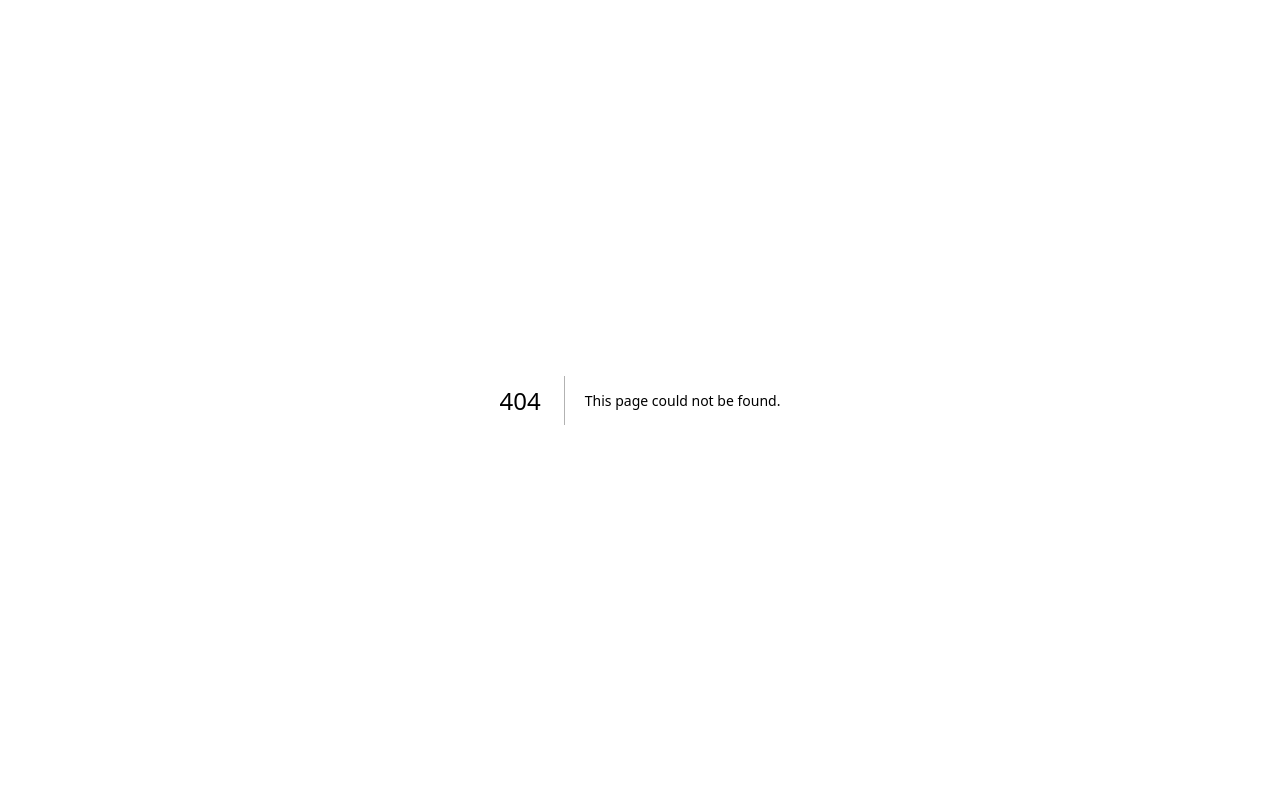
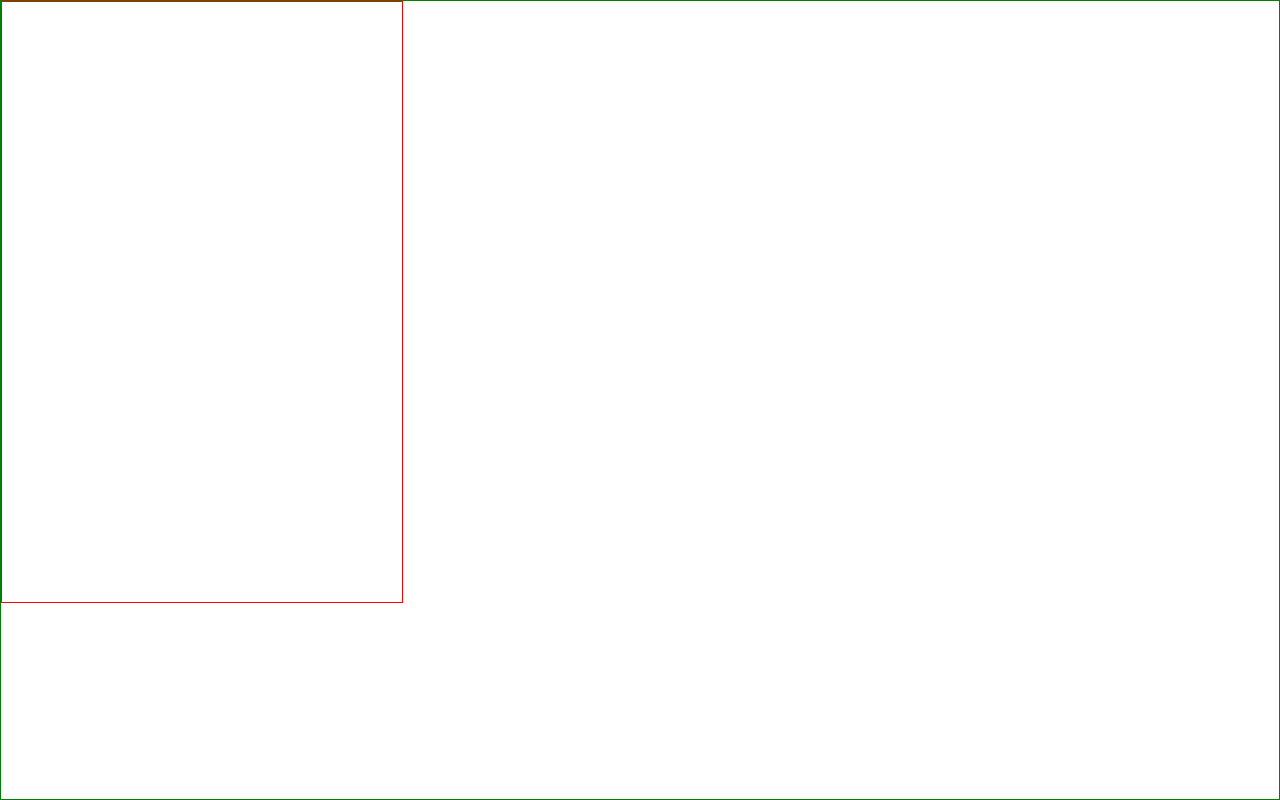
Before and after one commit to ashakirzianov/ashakirzianov-com, a Next.js app: page /knot in a window 1280 px wide. Before the commit this address had no page. Built offline with nearby package versions, Linux system fonts and the light colour scheme.

Commit message:
useSketcher hook

```diff
--- a/components/Canvas.tsx
+++ b/components/Canvas.tsx
@@ -9,11 +9,22 @@ export type RenderFrameFunc = (props: RenderFrameProps) => void;
 export type CanvasProps = {
     renderFrame: RenderFrameFunc,
     fps?: number,
+    width: number,
+    height: number,
+    className?: string,
 };
-export function Canvas({ renderFrame, fps }: CanvasProps) {
+export function Canvas({
+    renderFrame, fps, className,
+    width, height,
+}: CanvasProps) {
+    let divRef = useRef<HTMLDivElement>(null);
     let canvasRef = useRef<HTMLCanvasElement>(null);
     useEffect(() => {
-        if (!canvasRef.current) return;
+        let timeoutId: any = undefined;
+        if (!canvasRef.current || !divRef.current) return;
+        // let { width, height } = divRef.current.getBoundingClientRect();
+        // canvasRef.current.width = width;
+        // canvasRef.current.height = height;
         let context = canvasRef.current.getContext('2d');
         if (!context) return;
         if (fps) {
@@ -28,7 +39,11 @@ export function Canvas({ renderFrame, fps }: CanvasProps) {
                         width: canvasRef.current.width,
                         height: canvasRef.current.height,
                     });
-                    setTimeout(loop, period);
+                    if (timeoutId) {
+                        // clearTimeout(timeoutId);
+                        timeoutId = undefined;
+                    }
+                    timeoutId = setTimeout(loop, period);
                 });
             }
             loop();
@@ -39,6 +54,22 @@ export function Canvas({ renderFrame, fps }: CanvasProps) {
                 height: canvasRef.current.height,
             });
         }
-    }, [canvasRef.current]);
-    return <canvas ref={canvasRef} />;
+
+        // return function clear() {
+        //     if (timeoutId) {
+        //         clearTimeout(timeoutId);
+        //     }
+        // }
+    }, [canvasRef.current, divRef.current]);
+    return <div ref={divRef} className={className}>
+        <canvas
+            ref={canvasRef}
+            width={width}
+            height={height} />
+        <style jsx>{`
+        canvas {
+            border: 1px solid red;
+        }
+        `}</style>
+    </div>;
 }
--- /dev/null
+++ b/hooks/sketcher.ts
@@ -0,0 +1,15 @@
+import { RenderFrameFunc } from "@/components/Canvas";
+import { StartUniverseOut } from "@/sketcher";
+import { useEffect, useLayoutEffect, useRef } from "react";
+
+function noop() { }
+export function useSketcher(starter: () => StartUniverseOut) {
+    let outRef = useRef<RenderFrameFunc>();
+    useEffect(() => {
+        let { renderFrame } = starter();
+        outRef.current = renderFrame;
+    }, []);
+    return {
+        renderFrame: outRef.current ? outRef.current : noop,
+    };
+}
--- a/pages/index.tsx
+++ b/pages/index.tsx
@@ -1,7 +1,5 @@
 import Head from 'next/head'
-import Image from 'next/image'
 import { Inter } from '@next/font/google'
-import styles from '@/styles/Home.module.css'
 
 const inter = Inter({ subsets: ['latin'] })
 
--- /dev/null
+++ b/pages/knot.tsx
@@ -0,0 +1,46 @@
+import { Canvas } from "@/components/Canvas";
+import { useSketcher } from "@/hooks/sketcher";
+import knot from "@/sketches/knot";
+import Head from "next/head";
+
+function KnotComp() {
+    let { renderFrame } = useSketcher(() => knot({
+        count: 8,
+        velocityAmp: 0.5,
+        radiusRange: { min: 0.5, max: 5 },
+        color: 'orange',
+    }));
+    return <Canvas
+        renderFrame={props => {
+            renderFrame(props);
+            console.log('here')
+        }}
+        fps={30}
+        width={400}
+        height={600}
+    />
+}
+
+export default function KnotSketch() {
+    return (
+        <>
+            <Head>
+                <title>Knot</title>
+                <meta name="description" content="Knot sketch" />
+                <meta name="viewport" content="width=device-width, initial-scale=1" />
+            </Head>
+            <main>
+                <div className="sketch">
+                    <KnotComp />
+                </div>
+            </main>
+            <style jsx>{`
+            .sketch {
+                border: 1px solid green;
+                width: 100vw;
+                height: 100vh;
+            }
+            `}</style>
+        </>
+    )
+}
--- /dev/null
+++ b/sketches/knot.ts
@@ -0,0 +1,57 @@
+import {
+  velocityStep, combineLaws, gravity,
+  startUniverse, drawObjectAsCircle, drawObjects,
+  renderFromTransforms, centerOnMidpoint, zoomToFit, Universe, random3d, randomRange, NumRange, Color,
+} from '../sketcher';
+
+export default function knot({
+  count, radiusRange, velocityAmp, color,
+}: {
+  count: number,
+  radiusRange: NumRange,
+  velocityAmp: number,
+  color: Color,
+}) {
+  let { renderFrame } = startUniverse({
+    universe: function (): Universe {
+      let dimensions = {
+        x: { min: -100, max: 100 },
+        y: { min: -100, max: 100 },
+        z: { min: -100, max: 100 },
+      };
+      let objects: any[] = [];
+      for (let i = 0; i < count; i++) {
+        let radius = randomRange(radiusRange);
+        let object = {
+          position: random3d({ min: -100, max: 100 }),
+          velocity: random3d({ min: -velocityAmp, max: velocityAmp }),
+          mass: radius,
+          radius,
+        }
+        objects.push(object);
+      }
+      return {
+        dimensions, objects,
+      };
+    }(),
+    law: (combineLaws(
+      gravity({ gravity: 0.2, power: 2 }),
+      gravity({ gravity: -0.002, power: 5 }),
+      velocityStep(),
+    )),
+    render: renderFromTransforms(
+      zoomToFit(),
+      centerOnMidpoint(),
+      drawObjects({
+        drawObject: drawObjectAsCircle({
+          lineWidth: 0.5,
+          fill: color,
+          stroke: 'black',
+        })
+      }),
+    ),
+    period: 20,
+    skip: 0,
+  });
+  return { renderFrame };
+}
```
